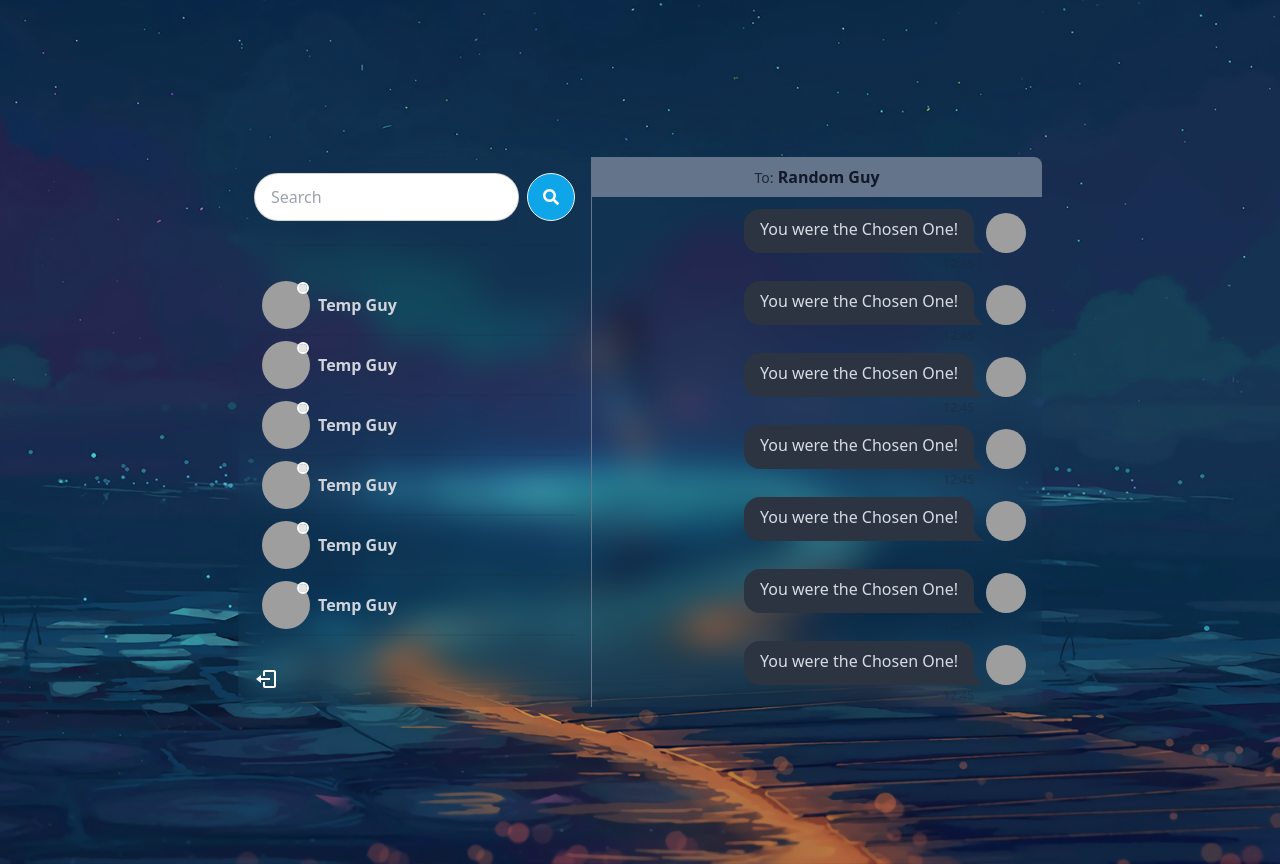
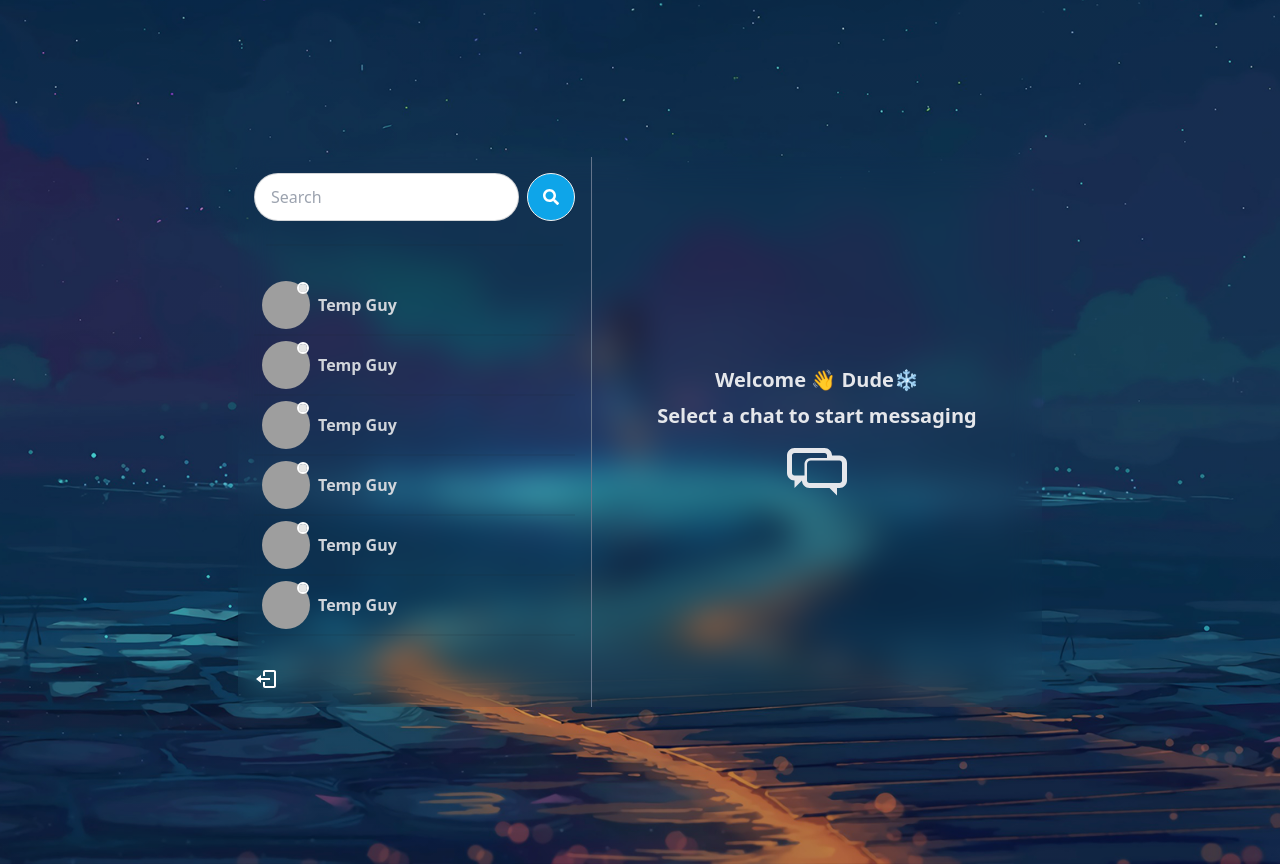
Before and after one commit to Ays1004/chat-app, a React (Vite) app in the folder client/: page / in a window 1280 px wide. Built offline with nearby package versions, Linux system fonts and the light colour scheme; grey boxes are pictures that could not be loaded.

Commit message:
finished frontend frame

```diff
--- a/client/src/components/messages/MessageContainer.jsx
+++ b/client/src/components/messages/MessageContainer.jsx
@@ -1,20 +1,39 @@
-import MessageInput from "./MessageInput"
-import Messages from "./Messages"
+import MessageInput from "./MessageInput";
+import Messages from "./Messages";
+import {TiMessages} from "react-icons/ti"
+
 
 const MessageContainer = () => {
+  const noChatSelected = true;
   return (
     <div className="md:min-w-[450px] flex flex-col">
+      {noChatSelected ? (
+        <NoChatSelected />
+      ) : (
         <>
-            <div className="bg-slate-500 px-4 py-2 mb-2">
-                <span className="label-text">To:</span>{"  "}
-                <span className="text-gray-900 font-bold">Random Guy</span>
-            </div>
-            <Messages />
-            <MessageInput />
+          <div className="bg-slate-500 px-4 py-2 mb-2">
+            <span className="label-text">To:</span>
+            {"  "}
+            <span className="text-gray-900 font-bold">Random Guy</span>
+          </div>
+          <Messages />
+          <MessageInput />
         </>
+      )}
+    </div>
+  );
+};
 
-    </div>
-  )
-}
+export default MessageContainer;
 
-export default MessageContainer
+const NoChatSelected = () => {
+    return (
+      <div className="flex items-center justify-center w-full h-full">
+        <div className="px-4 text-center sm:text-lg md:text-xl text-gray-200 font-semibold flex flex-col items-center gap-2">
+          <p>Welcome 👋 Dude❄</p>
+          <p>Select a chat to start messaging</p>
+          <TiMessages className="text-3xl md:text-6xl text-center" />
+        </div>
+      </div>
+    );
+  };
--- a/client/src/components/messages/MessageInput.jsx
+++ b/client/src/components/messages/MessageInput.jsx
@@ -1,11 +1,23 @@
-
+import { BsSend } from "react-icons/bs";
 
 const MessageInput = () => {
   return (
-    <div>
+    <form className="px-4 my-3">
+      <div className="w-full relative">
+        <input
+          type="text"
+          placeholder="message"
+          className="border text-sm rounded-lg block w-full p-2.5 bg-gray-700 border-gray-600 text-white"
+        />
+        <button
+          type="submit"
+          className="inset-y-0 absolute end-0 flex items-center pe-3"
+        >
+          <BsSend />
+        </button>
+      </div>
+    </form>
+  );
+};
 
-    </div>
-  )
-}
-
-export default MessageInput
+export default MessageInput;
```
